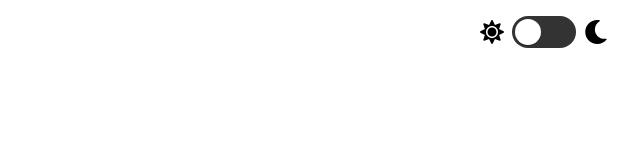
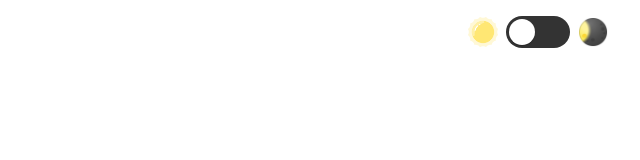
Before and after one commit to KichihinDmitriy/GoIT-course-JavaScript, a website built with webpack: page Module-10 (Libraries. Templateization. JSON. WebStorage)/src/index.html in a window 1280 px wide. Shown: the whole page, without its empty margins (640-1280 px from the left). Built offline with nearby package versions, Linux system fonts and the light colour scheme.

Commit message:
added png icons for theme switching

```diff
--- a/Module-10 (Libraries. Templateization. JSON. WebStorage)/src/index.html
+++ b/Module-10 (Libraries. Templateization. JSON. WebStorage)/src/index.html
@@ -15,9 +15,8 @@
     <div class="toolbar">
       <!-- Разметка переключателя темы -->
       <div class="theme-switch">
-        <svg class="theme-switch__icon" role="img" aria-label="Иконка солнца">
-          <use href="./images/sprite.svg#sun"></use>
-        </svg>
+
+        <img class="theme-switch__icon" src="./images/icons8-sun-58.png" alt="sun">
 
         <div class="theme-switch__control">
           <input
@@ -36,9 +35,8 @@
           <div aria-hidden="true" class="theme-switch__marker"></div>
         </div>
 
-        <svg class="theme-switch__icon" aria-label="Иконка луны">
-          <use href="./images/sprite.svg#moon"></use>
-        </svg>
+        <img class="theme-switch__icon" src="./images/42640waxinggibbousmoon_99035.png" alt="moon">
+
       </div>
     </div>
 
--- a/Module-10 (Libraries. Templateization. JSON. WebStorage)/src/styles.css
+++ b/Module-10 (Libraries. Templateization. JSON. WebStorage)/src/styles.css
@@ -40,8 +40,8 @@ body.dark-theme {
 
 .theme-switch__icon {
   color: currentColor;
-  height: 24px;
-  width: 24px;
+  height: 30px;
+  width: 30px;
   margin-right: 8px;
   margin-left: 8px;
 }
```
Also changed, not shown: Module-10 (Libraries. Templateization. JSON. WebStorage)/src/images/42640waxinggibbousmoon_99035.png (added), Module-10 (Libraries. Templateization. JSON. WebStorage)/src/images/icons8-sun-58.png (added), Module-10 (Libraries. Templateization. JSON. WebStorage)/src/images/sprite.svg (deleted).
